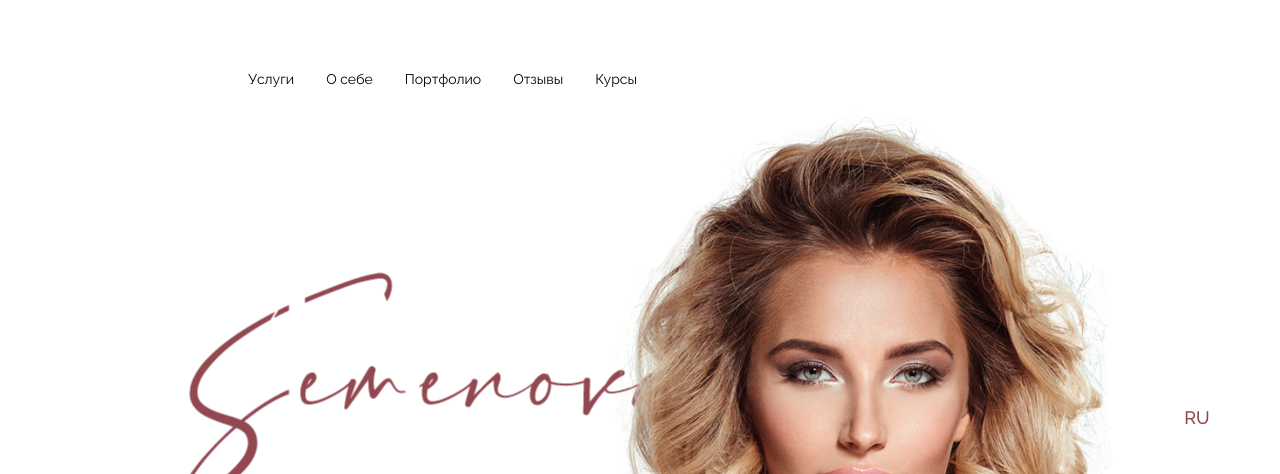
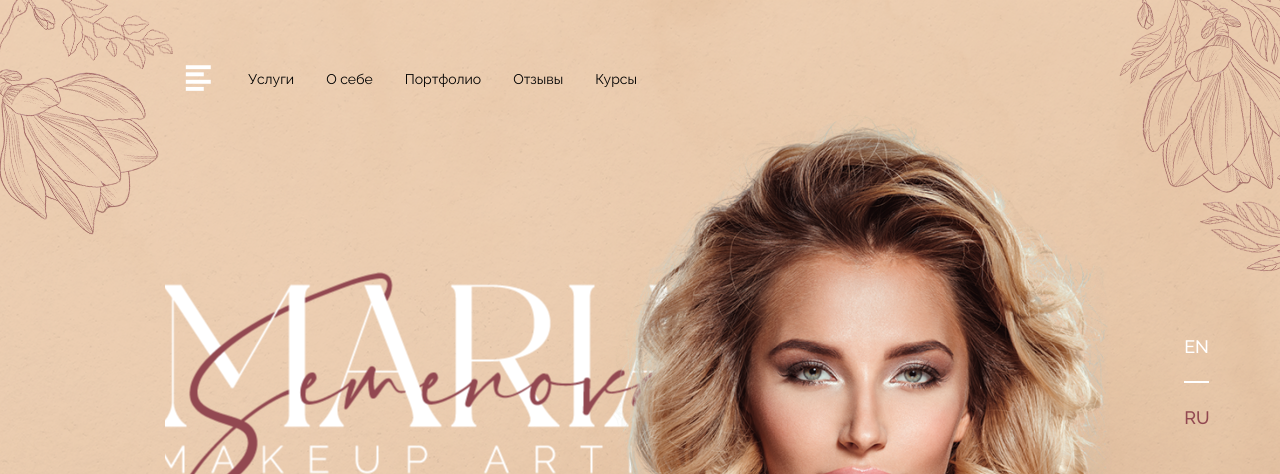
Before and after one commit to skmm6/mariaMake, a plain HTML site: page index.html in a window 1280 px wide. Shown: the top 474 px of the page. Drawn offline with nearby package versions, Linux system fonts and the light colour scheme; files that its build step writes are made by us from their sources; files whose address does not match are found by name.

Commit message:
first commit17

```diff
--- a/scss/_header.scss
+++ b/scss/_header.scss
@@ -1,6 +1,6 @@
 header{
     min-height: 800px;
-    background-image: url(img/Header/mainscreen_1.png);
+    background-image: url(../img/Header/mainscreen_1.png);
     background-repeat: no-repeat;
     background-size: cover;
     background-position: center center;
```
